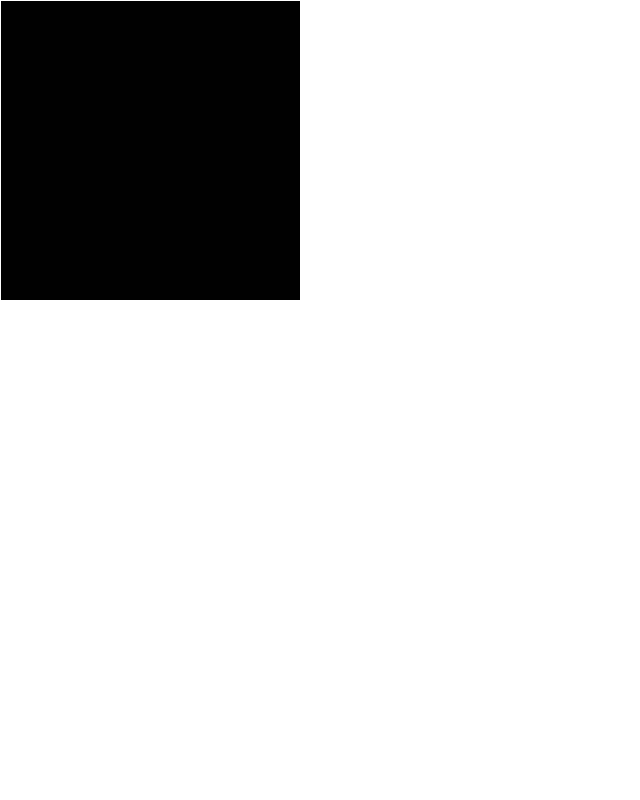
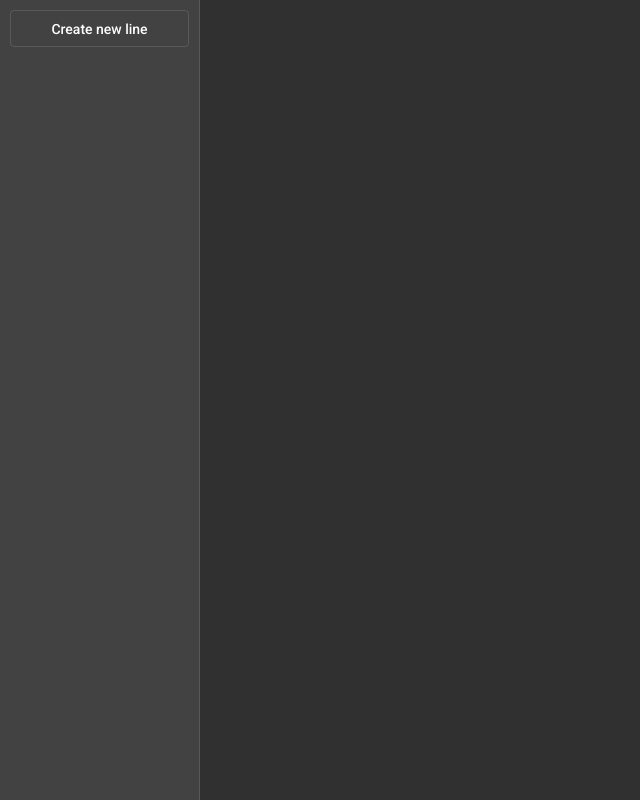
Before and after one commit to lisophoria/ImageRuler, an Angular app: page / in a window 1280 px wide. Shown: the whole page, without its empty margins (0-640 px from the left). Built offline with nearby package versions, Linux system fonts and the light colour scheme.

Commit message:
Implemented async function returns line object, added UI for this function (sidenav and button)

```diff
--- a/src/app/app.component.html
+++ b/src/app/app.component.html
@@ -1,2 +1,2 @@
-<app-canvas></app-canvas>
+<app-app-overlay></app-app-overlay>
 <router-outlet></router-outlet>
--- /dev/null
+++ b/src/app/components/app-overlay/app-overlay.component.html
@@ -0,0 +1,19 @@
+<mat-sidenav-container class="app-overlay-container">
+
+  <mat-sidenav mode="side" opened class="sidenav-container"
+               [fixedInViewport]="true">
+    <div class="main-menu">
+
+      <button mat-stroked-button class="custom-button"
+              (click)="newLine()">
+        <span>Create new line</span>
+      </button>
+
+    </div>
+  </mat-sidenav>
+
+  <mat-sidenav-content>
+    <app-canvas #canvasComponent></app-canvas>
+  </mat-sidenav-content>
+
+</mat-sidenav-container>
--- /dev/null
+++ b/src/app/components/app-overlay/app-overlay.component.scss
@@ -0,0 +1,17 @@
+.app-overlay-container {
+  position: absolute;
+  height: 100%;
+  width: 100%;
+}
+
+.sidenav-container {
+  width: 200px;
+}
+
+.main-menu {
+  padding: 10px;
+}
+
+.custom-button {
+  width: 100%;
+}
--- /dev/null
+++ b/src/app/components/app-overlay/app-overlay.component.ts
@@ -0,0 +1,29 @@
+import {Component, OnInit, ViewChild} from '@angular/core';
+import {CanvasComponent} from "../canvas/canvas.component";
+import {Line} from "../../models/line";
+import {MousePos} from "../../models/mouse-pos";
+
+@Component({
+  selector: 'app-app-overlay',
+  templateUrl: './app-overlay.component.html',
+  styleUrls: ['./app-overlay.component.scss']
+})
+export class AppOverlayComponent implements OnInit {
+
+  @ViewChild('canvasComponent') private canvas!: CanvasComponent;
+
+  constructor() { }
+
+  ngOnInit(): void {
+  }
+
+  async newLine(): Promise<void> {
+    let line: Line = {posX: await this.getPoint(), posY: await this.getPoint()};
+    console.log('newLine: ', line);
+  }
+
+  async getPoint(): Promise<MousePos> {
+    return await this.canvas.getMousePosition();
+  }
+
+}
--- a/src/app/components/canvas/canvas.component.ts
+++ b/src/app/components/canvas/canvas.component.ts
@@ -1,5 +1,5 @@
 import {AfterViewInit, Component, ElementRef, OnInit, ViewChild} from '@angular/core';
-import {MousePos} from "../models/mouse-pos";
+import {MousePos} from "../../models/mouse-pos";
 
 @Component({
   selector: 'app-canvas',
@@ -10,31 +10,45 @@ export class CanvasComponent implements OnInit, AfterViewInit {
 
   @ViewChild('imageCanvas', {static: true}) imageCanvas!: ElementRef;
   public canvasContext!: CanvasRenderingContext2D;
+  image!: HTMLImageElement;
+  maxWidth = 800;
+  maxHeight = 600;
+  ratio = 1;
 
   constructor() { }
 
   ngOnInit(): void {
+    // temp testing init
+    this.image = new Image();
+    this.image.src = 'file:///home/lisophoria/Pictures/image.jpg';
   }
 
   ngAfterViewInit(): void {
     this.canvasContext = this.imageCanvas.nativeElement.getContext('2d');
     this.setCanvas();
-    this.imageCanvas.nativeElement.addEventListener("click", (evt: MouseEvent) => {
-      let mousePos = this.getMousePosition(evt);
-      console.log(mousePos);
-    });
   }
 
+  // Масштабирование изображение и его отрисовка на холсте
   setCanvas(): void {
-    this.canvasContext.fillStyle = "rgba(1,1,1,1)"
-    this.canvasContext.fillRect(1,1,
-      this.imageCanvas.nativeElement.getAttribute("width"),
-      this.imageCanvas.nativeElement.getAttribute("height"));
+    let that = this;
+    this.image.onload = function() {
+      that.ratio = Math.min((that.maxWidth / that.image.width), (that.maxHeight / that.image.height));
+      that.image.width *= that.ratio;
+      that.image.height *= that.ratio;
+      that.imageCanvas.nativeElement.height = that.image.height;
+      that.imageCanvas.nativeElement.width = that.image.width;
+      that.canvasContext.drawImage(that.image, 0, 0, that.image.width, that.image.height);
+    }
   }
 
-  getMousePosition(evt: MouseEvent): MousePos {
-    let rect = this.imageCanvas.nativeElement.getBoundingClientRect();
-    return {x: evt.clientX - rect.left, y: evt.clientY - rect.top}
+  async getMousePosition(): Promise<MousePos> {
+    return new Promise<MousePos>((resolve) => {
+      this.imageCanvas.nativeElement.addEventListener("click",
+        (evt: MouseEvent) => {
+          let rect = this.imageCanvas.nativeElement.getBoundingClientRect();
+          resolve({x: evt.clientX - rect.left, y: evt.clientY - rect.top});
+        }, {once: true});
+    })
   }
 
 }
--- /dev/null
+++ b/src/app/models/line.ts
@@ -0,0 +1,6 @@
+import {MousePos} from "./mouse-pos";
+
+export interface Line {
+  posX: MousePos;
+  posY: MousePos;
+}
```
Also changed, not shown: src/app/app.module.ts (+10 -2 lines), package.json (line endings or trailing spaces), src/app/models/mouse-pos.ts (renamed from src/app/components/models/mouse-pos.ts), 1 other file (tests, documents, lock files or other folders).
